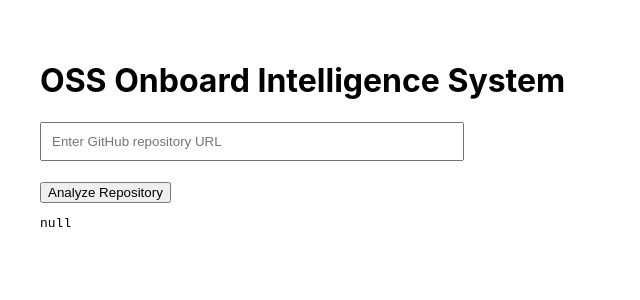
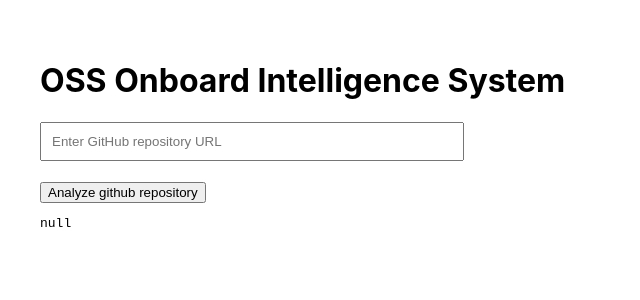
Before and after one commit to riyaansheth/oss_onboard_intelligence_system, a React (Create React App) app in the folder frontend/: page / in a window 1280 px wide. Shown: the top 300 px of the page, without its empty margins (0-640 px from the left). Built offline with nearby package versions, Linux system fonts and the light colour scheme.

Commit message:
phase1 done

```diff
--- a/frontend/src/App.js
+++ b/frontend/src/App.js
@@ -26,7 +26,7 @@
 
       <br /><br />
 
-      <button onClick={analyzeRepo}>Analyze Repository</button>
+      <button onClick={analyzeRepo}>Analyze github repository</button>
 
       <pre>{JSON.stringify(response, null, 2)}</pre>
     </div>
```
